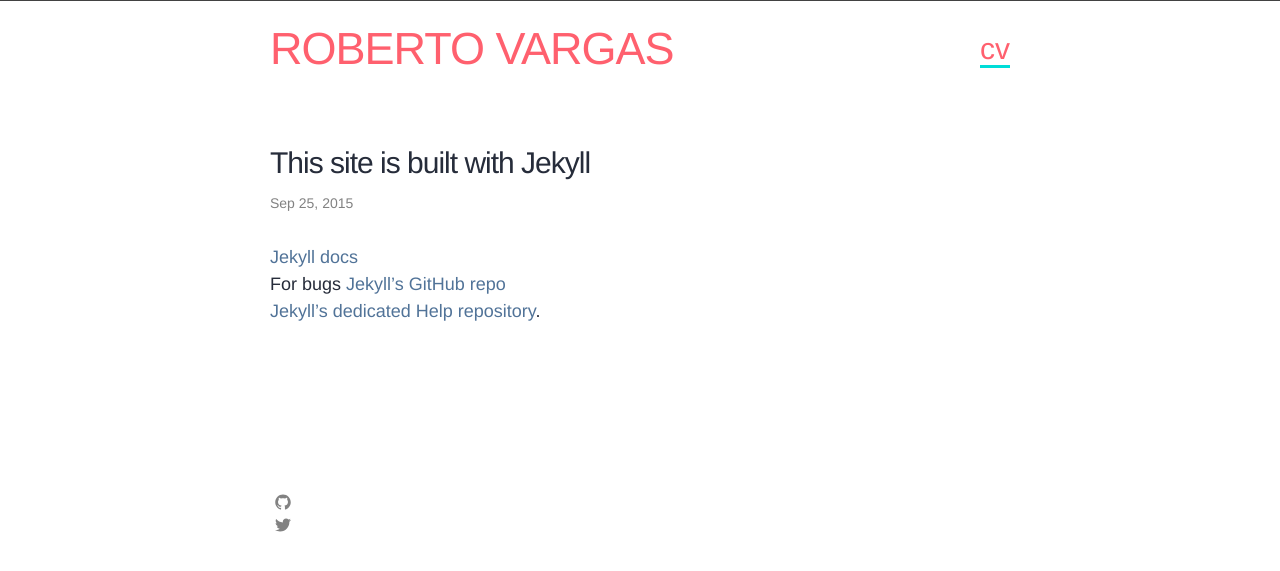
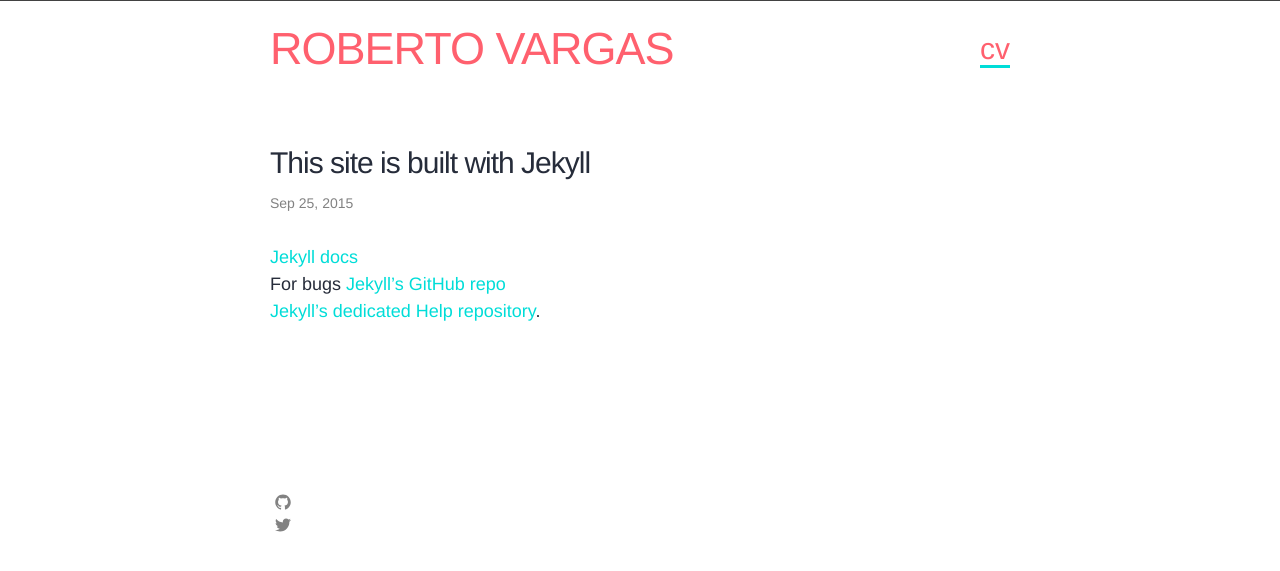
Before and after one commit to betovargas/betovargas.github.io, a Jekyll site: the page built from _posts/2015-09-25-test-post.md, in a window 1280 px wide. Shown: the top 571 px of the page. Built offline with Jekyll 4.4.1, drawn with Linux system fonts in a browser that asks for light colours.

Commit message:
changed hyperlink and added favicon

```diff
--- a/_sass/_base.scss
+++ b/_sass/_base.scss
@@ -89,7 +89,7 @@ h1, h2, h3, h4, h5, h6 {
  * Links
  */
 a {
-    color: #517398;
+    color: #00DDD8;
     text-decoration: none;
 
     /**&:visited {
--- a/index.html
+++ b/index.html
@@ -4,6 +4,6 @@ layout: default
 
 <div class="home">
   <article>
-    <p>Librarian <br><em>(de Juarez, Mexico)</em> with interest in <br><i style="color: #00DDD8;">technique</i><br> Swarthmore College</p>
+    <p>Librarian <br><em>(de Juarez, Mexico)</em> with interest in <br><i style="color: #00DDD8;"><a href="https://ellul.org/themes/ellul-and-technique/">technique</a></i><br> Swarthmore College</p>
   </article>
 </div>
```
Also changed, not shown: favicon.ico (added).
